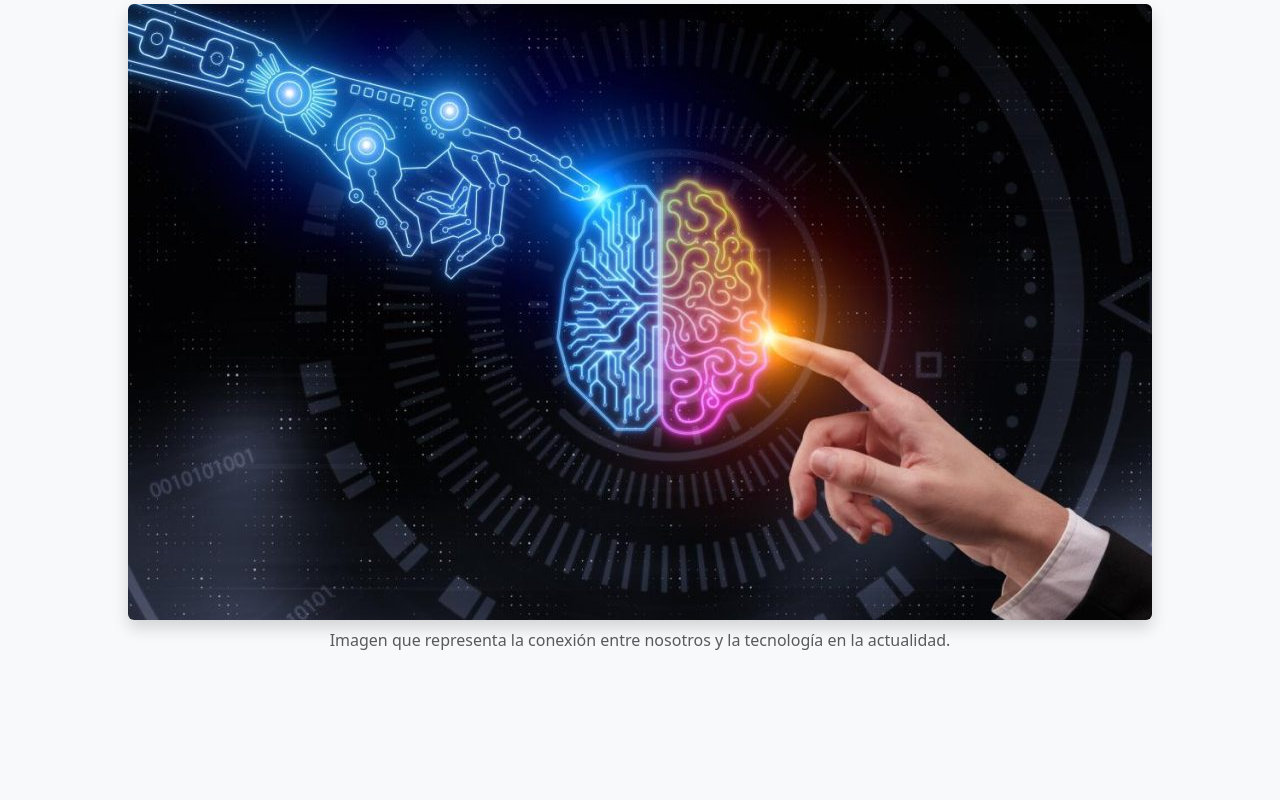
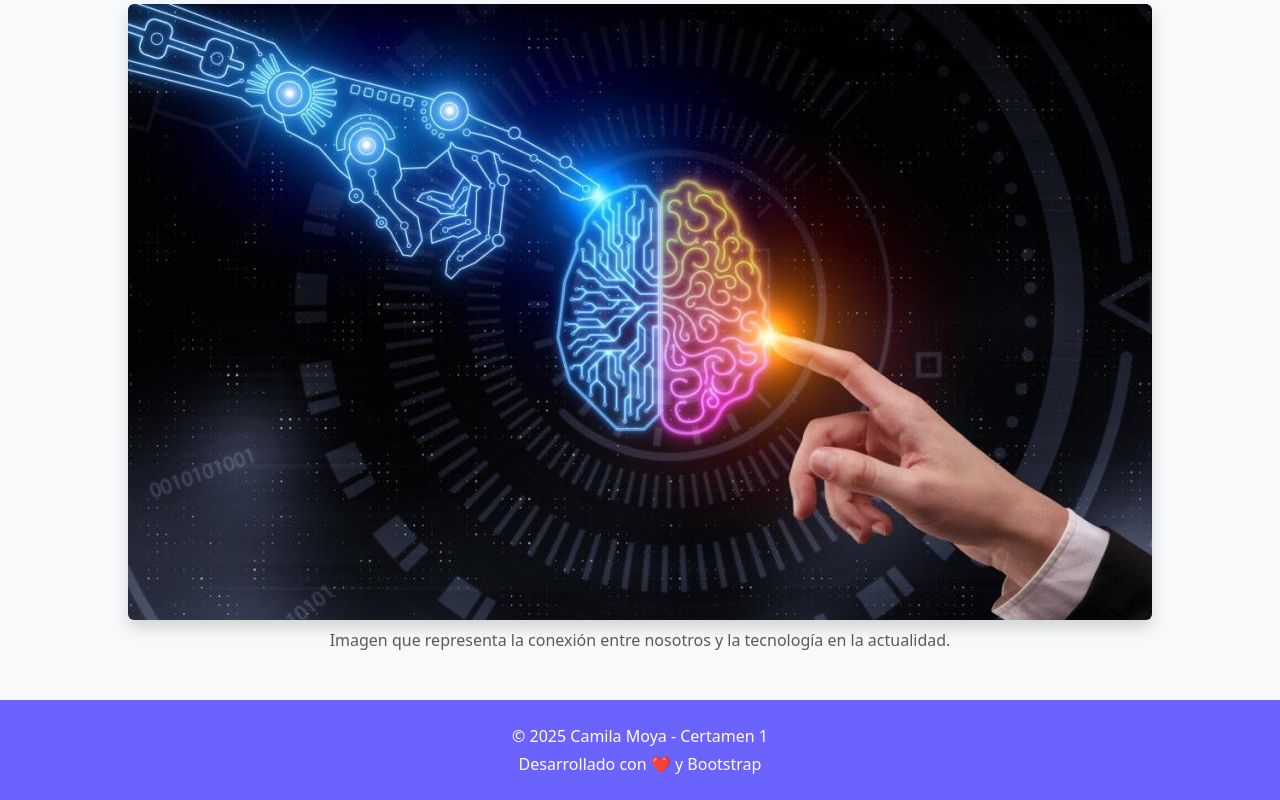
Before and after one commit to woozifer/2025-1-usm-hd-certamen1-moya-camila, a plain HTML site: page index.html in a window 1280 px wide. Shown: the part 3662-4462 px from the top of the page. Before the commit the page ends 4362 px from the top, so only its background shows below. Drawn offline with nearby package versions, Linux system fonts and the light colour scheme.

Commit message:
añadi footer

```diff
--- a/index.html
+++ b/index.html
@@ -74,6 +74,9 @@
         }
         h2, h3 {
             color: #6c63ff;
+        }
+        footer {
+            background-color: #6c63ff;
         }
         #proyecto table {
             background-color: white;
@@ -170,6 +173,7 @@
                   facilitando procesos de planificación, reflexión y gestión del conocimiento de manera personalizada y efectiva.
                 </p>
               </div>
+
 
               <section id="proyecto" class="container my-5">
                 <h2 class="text-center mb-4">Proyecto Semestral</h2>
@@ -282,7 +286,7 @@
                   <h5>Inteligencia Artificial</h5>
                   <p>
                     AURORA contempla el uso futuro de algoritmos de IA para personalizar la experiencia del estudiante.
-La idea es que la plataforma pueda sugerir rutinas de estudio, detectar patrones de aprendizaje y ofrecer retroalimentación emocionalmente consciente, elementos esenciales en un entorno educativo moderno.
+                    La idea es que la plataforma pueda sugerir rutinas de estudio, detectar patrones de aprendizaje y ofrecer retroalimentación emocionalmente consciente, elementos esenciales en un entorno educativo moderno.
                   </p>
                 </div>
 
@@ -293,6 +297,11 @@ La idea es que la plataforma pueda sugerir rutinas de estudio, detectar patrones
               </section>
 
         </main>
+
+        <footer class="text-white text-center py-4 mt-5">
+            <p class="mb-1">© 2025 Camila Moya - Certamen 1</p>
+            <p class="mb-0">Desarrollado con ❤️ y Bootstrap</p>
+          </footer>
 
         <button onclick="irArriba()" id="btnIrArriba" class="btn btn-primary rounded-circle shadow" title="Ir arriba">
             ↑
```
